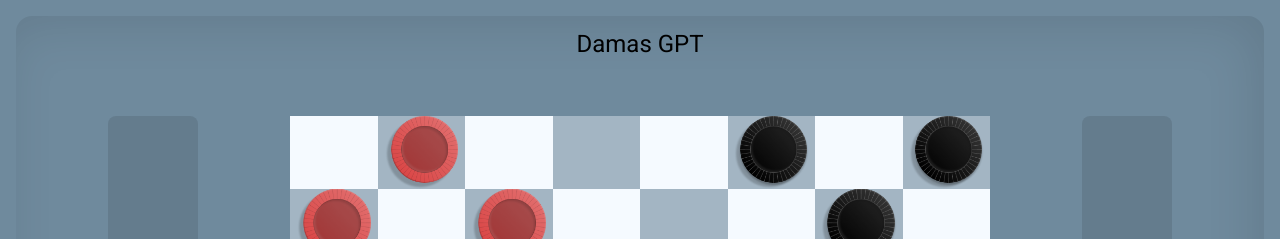
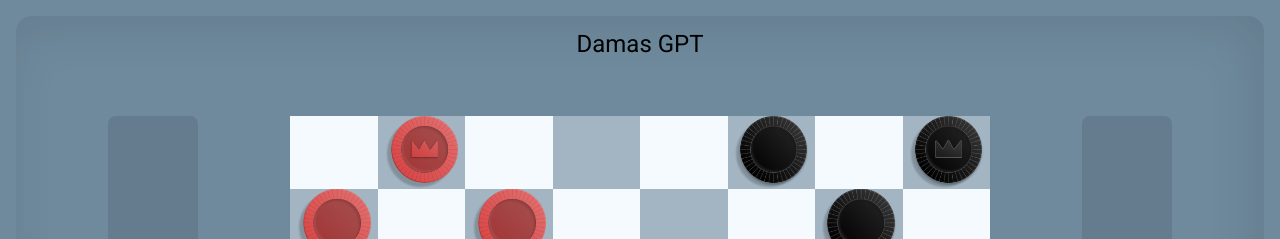
Before and after one commit to daniloelima/gpt-checkers, an Angular app in the folder frontend-checkers/: page /game in a window 1280 px wide. Shown: the top 239 px of the page. Built offline with nearby package versions, Linux system fonts and the light colour scheme.

Commit message:
FEATURE: adicionando as rainhas

```diff
--- a/frontend-checkers/src/app/components/game/game.component.css
+++ b/frontend-checkers/src/app/components/game/game.component.css
@@ -24,6 +24,22 @@
     background-size: contain;
     background-position: center;
     background-repeat: no-repeat;
+}
+
+.black-queen {
+    background-image: url('../../../assets/black-checker/king-me.png');
+    background-size: contain;
+    background-position: center;
+    background-repeat: no-repeat;
+    transform: rotate(0.25turn);
+}
+
+.red-queen {
+    background-image: url('../../../assets/red-checker/king-me.png');
+    background-size: contain;
+    background-position: center;
+    background-repeat: no-repeat;
+    transform: rotate(0.25turn);
 }
 
 .background {
@@ -103,4 +119,12 @@ main {
         width: min(65%, 700px);
         height: 85%;
     }
+
+    .red-queen {
+        transform: rotate(0turn);
+    }
+
+    .black-queen {
+        transform: rotate(0turn);
+    }
 }
--- a/frontend-checkers/src/app/components/game/game.component.ts
+++ b/frontend-checkers/src/app/components/game/game.component.ts
@@ -10,8 +10,8 @@ export class GameComponent implements AfterViewInit {
 
   @ViewChild("board") boardElement!: ElementRef<HTMLInputElement>;
 
-  public black_pieces: any;
-  public red_pieces: any;
+  // public black_pieces: any;
+  // public red_pieces: any;
   private board: HTMLCollection | any;
   private game: Game | any;
 
@@ -40,14 +40,17 @@ class Game {
     "w": "white-square",
     "b": "blue-square",
     "RP": "red-piece",
-    "BP": "black-piece"
+    "BP": "black-piece",
+    "RQ": "red-queen",
+    "BQ": "black-queen",
+
   }))
 
   constructor(elements: HTMLCollection) {
       Game.elementBoard = elements;
 
       Game.board = [
-        ['w', 'b RP', 'w', 'b', 'w', 'b BP', 'w', 'b BP'],
+        ['w', 'b RQ', 'w', 'b', 'w', 'b BP', 'w', 'b BQ'],
         ['b RP', 'w', 'b RP', 'w', 'b', 'w', 'b BP', 'w'],
         ['w', 'b RP', 'w', 'b', 'w', 'b BP', 'w', 'b BP'],
         ['b RP', 'w', 'b RP', 'w', 'b', 'w', 'b BP', 'w'],
```
